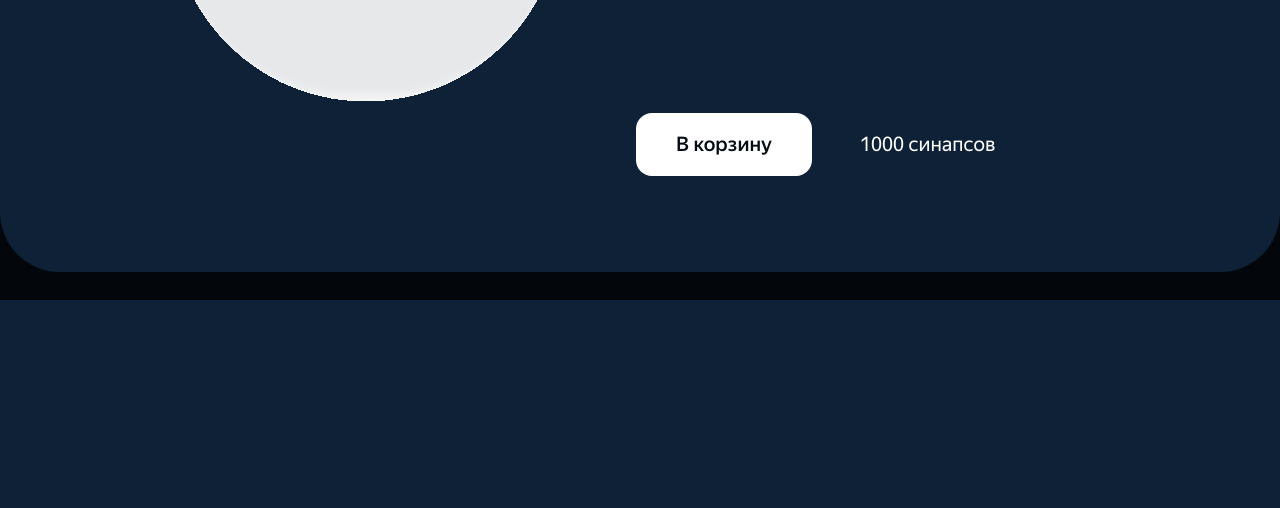
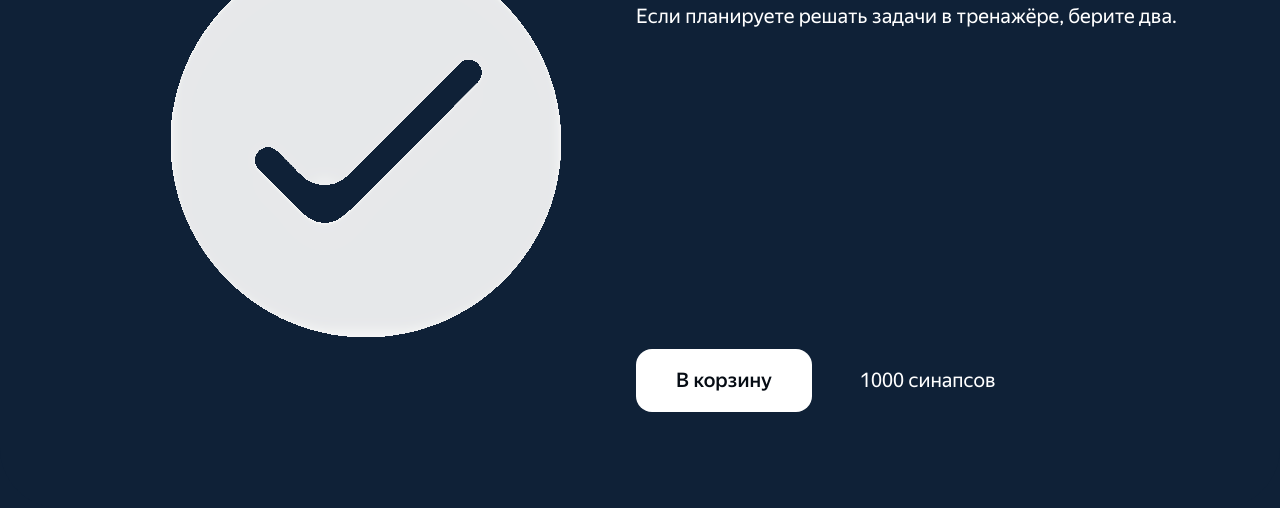
Before and after one commit to l4zyyyy/web-larek-frontend, a website built with webpack: page src/pages/index.html in a window 1280 px wide. Shown: the part 500-1008 px from the top of the page. Before the commit the page ends 800 px from the top, so only its background shows below. Built offline with nearby package versions, Linux system fonts and the light colour scheme.

Commit message:
Project 8 doc

```diff
--- a/package.json
+++ b/package.json
@@ -29,8 +29,8 @@
     "ts-loader": "^9.4.2",
     "typescript": "^5.0.4",
     "webpack": "^5.81.0",
-    "webpack-cli": "^5.0.2",
-    "webpack-dev-server": "^4.13.3"
+    "webpack-cli": "^5.1.4",
+    "webpack-dev-server": "^4.15.2"
   },
   "description": "My webpack project",
   "scripts": {
--- a/src/pages/index.html
+++ b/src/pages/index.html
@@ -39,7 +39,7 @@
 		</div>
 	</div>
 
-	<div class="modal modal_active">
+	<!-- <div class="modal modal_active"> -->
 		<div class="modal__container">
 			<button class="modal__close" aria-label="закрыть"></button>
 			<div class="modal__content">
```
Also changed, not shown: README.md, src/index.ts (line endings or trailing spaces), 2 other files.
